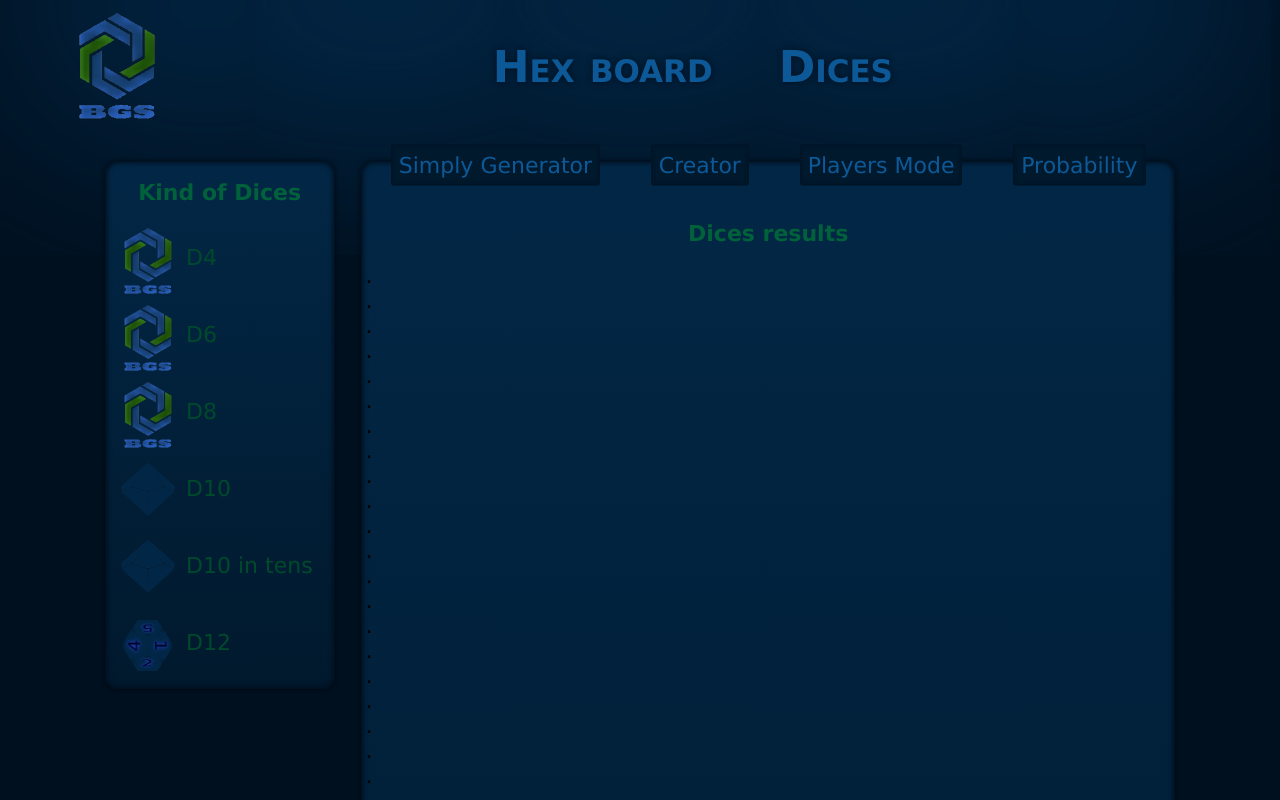
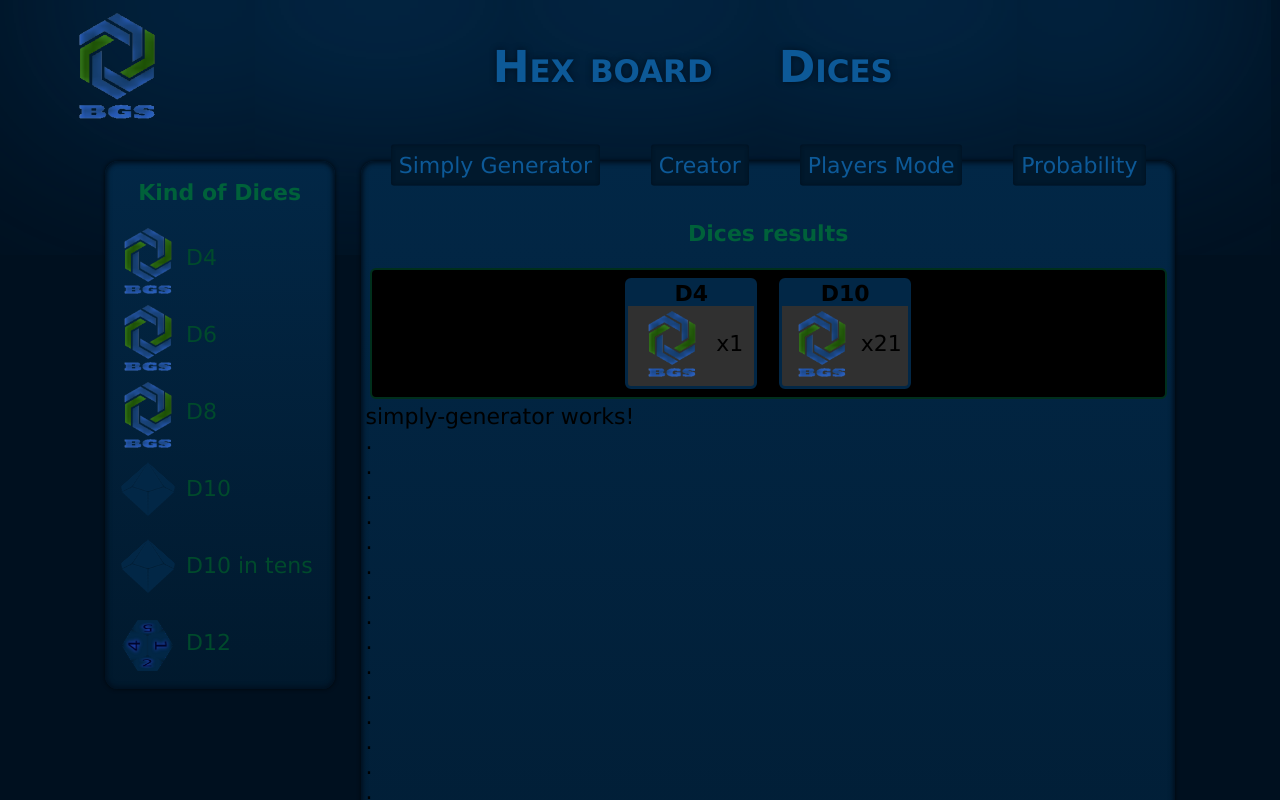
Before and after one commit to jurpiotr/board-game-studio, an Angular app: page / in a window 1280 px wide. Shown: the top 800 px of the page. Built offline with nearby package versions, Linux system fonts and the light colour scheme.

Commit message:
Created new component simply-generator

```diff
--- a/src/app/app.module.ts
+++ b/src/app/app.module.ts
@@ -8,6 +8,7 @@ import { MainComponent } from './main/main.component';
 import { PentagonalTrapezohedronComponent } from './pentagonal-trapezohedron/pentagonal-trapezohedron.component';
 import { HeaderComponent } from './header/header.component';
 import { DicePanelComponent } from './dice-panel/dice-panel.component';
+import { SimplyGeneratorComponent } from './main/simply-generator/simply-generator.component';
 
 @NgModule({
   declarations: [
@@ -16,7 +17,8 @@ import { DicePanelComponent } from './dice-panel/dice-panel.component';
     MainComponent,
     PentagonalTrapezohedronComponent,
     HeaderComponent,
-    DicePanelComponent
+    DicePanelComponent,
+    SimplyGeneratorComponent
   ],
   imports: [
     BrowserModule,
--- a/src/app/main/main.component.html
+++ b/src/app/main/main.component.html
@@ -7,19 +7,8 @@
 <h4 class="section__title">
    <span>Dices results</span>
 </h4>
-<p>.</p>
-<p>.</p>
-<p>.</p>
-<p>.</p>
-<p>.</p>
-<p>.</p>
-<p>.</p>
-<p>.</p><p>.</p>
-<p>.</p>
-<p>.</p>
-<p>.</p>
-<p>.</p>
-<p>.</p>
+<simply-generator></simply-generator>
+
 <p>.</p>
 <p>.</p><p>.</p>
 <p>.</p>
--- /dev/null
+++ b/src/app/main/simply-generator/simply-generator.component.html
@@ -0,0 +1,15 @@
+<div>
+   <div class="flex-list">
+      <div class="tile">
+         <div class="tile__name">D4</div>
+         <img class="tile__icon" src="../assets/logo.png">
+         <div class="tile__amount">x1</div>
+      </div>
+      <div class="tile">
+         <div class="tile__name">D10</div>
+         <img class="tile__icon" src="../assets/logo.png">
+         <div class="tile__amount">x21</div>
+      </div>
+   </div>
+</div>
+<p>simply-generator works!</p>
--- /dev/null
+++ b/src/app/main/simply-generator/simply-generator.component.scss
@@ -0,0 +1,40 @@
+@import "../../../stylings/vars.scss";
+
+.flex-list {
+   display: flex;
+   justify-content: center;
+   margin: 0.2rem;
+   padding: 0.4rem;
+   background-color: rgb(0, 0, 0);
+   border: 2px solid $pri-color-dark;
+   border-radius: 6px;
+}
+
+.tile {
+   display: flex;
+   justify-content: space-evenly;
+   align-items: center;
+   flex-wrap: wrap;
+   width: 6rem;
+   margin: 0 0.5rem;
+   padding-bottom: 0.4rem;
+   background-color: rgb(48, 48, 48);
+   border: 3px solid $sec-color;
+   border-radius: 6px;
+
+   &__name {
+      width: 100%;
+      margin-bottom: 0.2rem;
+      background-color: $sec-color;
+      font-weight: bolder;
+      text-align: center;
+      vertical-align: middle;
+   }
+   &__icon {
+      width: $size-dice;
+      height: $size-dice;
+   }
+   &__amount {
+
+   }
+}
--- /dev/null
+++ b/src/app/main/simply-generator/simply-generator.component.ts
@@ -0,0 +1,15 @@
+import { Component, OnInit } from '@angular/core';
+
+@Component({
+  selector: 'simply-generator',
+  templateUrl: './simply-generator.component.html',
+  styleUrls: ['./simply-generator.component.scss']
+})
+export class SimplyGeneratorComponent implements OnInit {
+
+  constructor() { }
+
+  ngOnInit(): void {
+  }
+
+}
```
Also changed, not shown: 1 other file (tests, documents, lock files or other folders).
